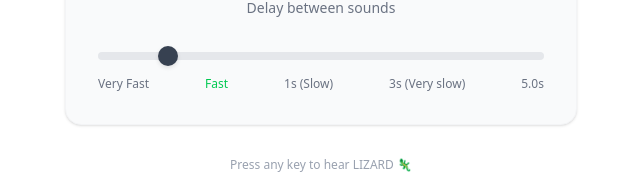
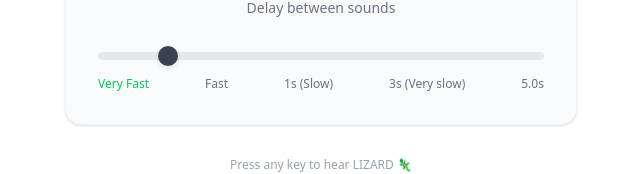
Before and after one commit to AndreiAyar/lizard, a SvelteKit app in the folder src-svelte/: page / in a window 1280 px wide. Shown: the part 433-607 px from the top of the page, without its empty margins (319-959 px from the left). Built offline with nearby package versions, Linux system fonts and the light colour scheme; no server answers.

Commit message:
Update debounce value display styling and adjust range label text

```diff
--- a/src-svelte/src/routes/+page.svelte
+++ b/src-svelte/src/routes/+page.svelte
@@ -67,8 +67,8 @@
             <div class="space-y-6">
                 <!-- Current Value Display -->
                 <div class="text-center">
-                    <div class="text-4xl font-light text-gray-900 mb-1">
-                        {debounceValue.toFixed(1)}s
+                    <div class={`${debounceValue === default_delay ? 'text-green-600' :'text-gray-900'} text-4xl font-light  mb-1`}>
+                        {debounceValue.toFixed(1)}s {debounceValue === default_delay ? '- best' : null}
                     </div>
                     <div class="text-sm text-gray-500">Delay between sounds</div>
                 </div>
@@ -87,8 +87,8 @@
 
                     <!-- Range Labels -->
                     <div class="flex justify-between text-xs text-gray-400">
-                        <span class="text-gray-500">Very Fast</span>
-                        <span class="text-green-500 font-medium">Fast</span>
+                        <span class="text-green-500 font-medium">Very Fast</span>
+                        <span class="text-gray-500">Fast</span>
                         <span class="text-gray-500">1s <span class="text-xs font-normal">(Slow)</span></span>
                         <span class="text-gray-500">3s <span class="text-xs font-normal">(Very slow)</span></span>
                         <span class="text-gray-500">5.0s</span>
```
